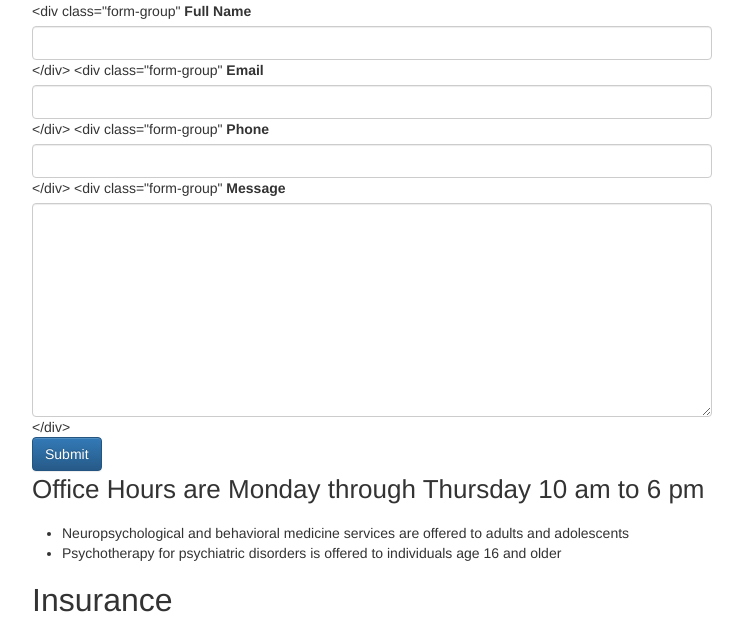
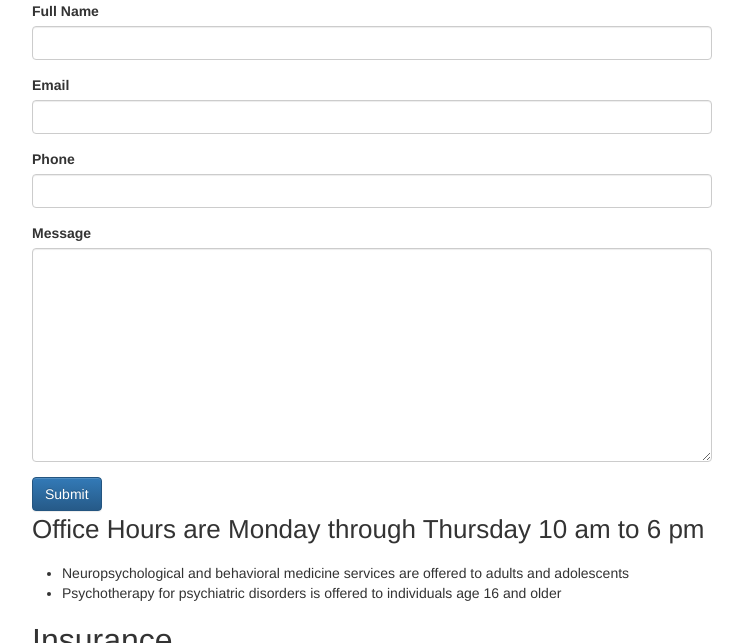
Before and after one commit to halcyon/www.zeddworks.com, a Jekyll site: the page built from contact.md, in a window 1280 px wide and 900 px high, scrolled down 389 px, cut to the strip 257-900 px from the top of the window. Shown: the whole strip, without its empty margins (268-1011 px from the left). Built offline with Jekyll 4.4.1, drawn with Linux system fonts in a browser that asks for light colours.

Commit message:
Whoops, forgot to close tags

```diff
--- a/contact.md
+++ b/contact.md
@@ -92,22 +92,22 @@ weight: 5
 </script>
 
 <form id="contact" method="post">
-  <div class="form-group"
+  <div class="form-group">
     <label for="name">Full Name</label>
     <input type="text" name="name" class="form-control" id="name" required="" data-parsley-error-message="Your name is required.">
   </div>
 
-  <div class="form-group"
+  <div class="form-group">
     <label for="email">Email</label>
     <input type="text" name="email" class="form-control" id="email" required="" data-parsley-error-message="This value should be a valid email." data-parsley-type="email">
   </div>
 
-  <div class="form-group"
+  <div class="form-group">
     <label for="phone">Phone</label>
     <input type="text" name="phone" class="form-control" id="phone" required="" data-parsley-error-message="Your phone number is required.">
   </div>
 
-  <div class="form-group"
+  <div class="form-group">
     <label for="message">Message</label>
     <textarea name="message" class="form-control" id="message" rows="10" maxlength="500" required="" data-parsley-error-message="Your message is required.">
     </textarea>
```
